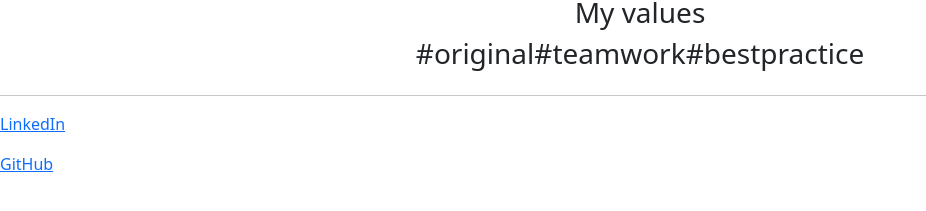
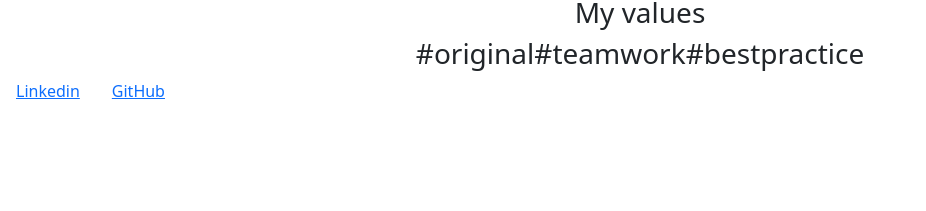
Before and after one commit to leoelicos/react-portfolio, a React (Create React App) app: page / in a window 1280 px wide. Shown: the part 527-738 px from the top of the page, without its empty margins (0-926 px from the left). Built offline with nearby package versions, Linux system fonts and the light colour scheme.

Commit message:
Custom styling for footer links

```diff
--- a/src/components/Footer.js
+++ b/src/components/Footer.js
@@ -1,17 +1,28 @@
 import React from 'react';
-
+const styles = {
+  footerLinks: {
+    margin: '0 1rem -1px 1rem',
+    background: '0 0',
+    borderTopLeftRadius: '0.25rem',
+    borderTopRightRadius: '0.25rem',
+    fontSize: '1rem'
+  }
+};
 export default function Header(props) {
   return (
     <footer>
-      <hr />
-      <div>
-        <a target="_blank" rel="noreferrer" href="https://www.linkedin.com/in/leo-wong-b9b570129/">
-          <p className="label">LinkedIn</p>
-        </a>
-        <a target="_blank" rel="noreferrer" href="https://github.com/leoelicos?tab=repositories">
-          <p className="label">GitHub</p>
-        </a>
-      </div>
+      <ul className="nav">
+        <li className="nav-item deployed">
+          <a href="https://www.linkedin.com/in/leo-wong-b9b570129/" style={styles.footerLinks}>
+            Linkedin
+          </a>
+        </li>
+        <li className="nav-item deployed">
+          <a href="https://github.com/leoelicos?tab=repositories" style={styles.footerLinks}>
+            GitHub
+          </a>
+        </li>
+      </ul>
     </footer>
   );
 }
```
